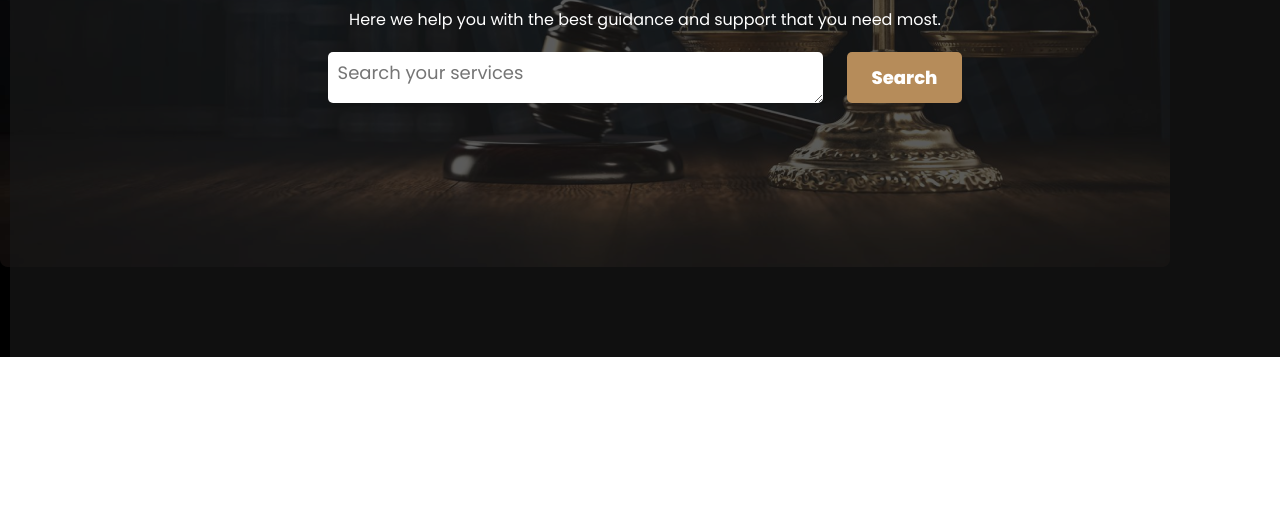
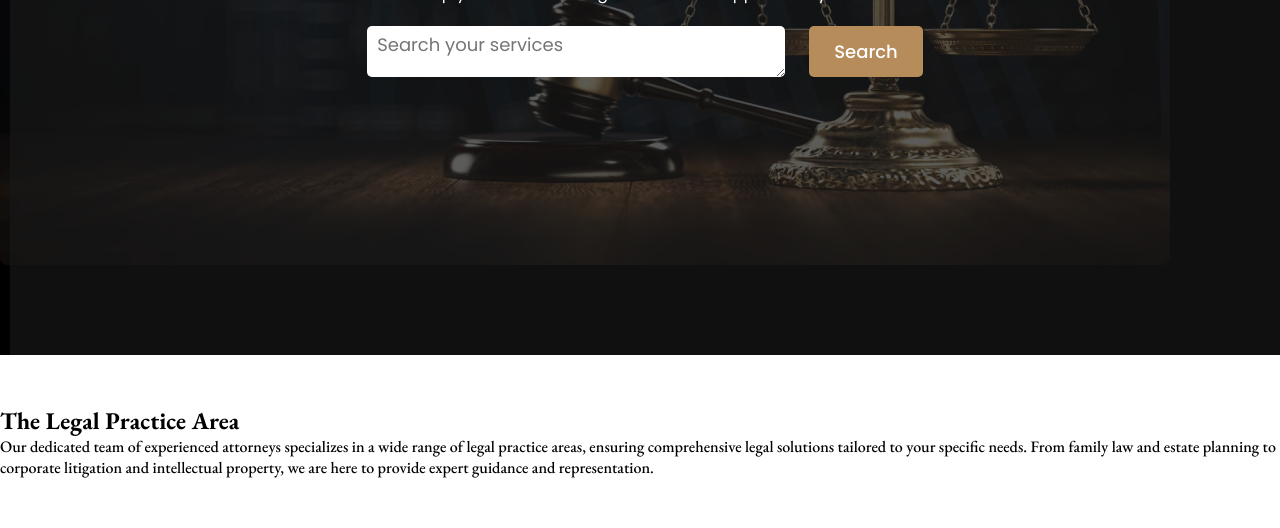
Before and after one commit to anupamahalder/Legal-Resolve-Website, a plain HTML site: page index.html in a window 1280 px wide. Shown: the part 376-904 px from the top of the page. Before the commit the page ends 800 px from the top, so only its background shows below. Drawn offline with nearby package versions, Linux system fonts and the light colour scheme.

Commit message:
Added new google fonts

```diff
--- a/index.html
+++ b/index.html
@@ -9,7 +9,10 @@
     <!-- Font style  -->
     <link rel="preconnect" href="https://fonts.googleapis.com">
     <link rel="preconnect" href="https://fonts.gstatic.com" crossorigin>
+    <!-- Google fonts poppins  -->
     <link href="https://fonts.googleapis.com/css2?family=Poppins:wght@400;500;700;800&display=swap" rel="stylesheet">
+    <!-- google fonts EB garamond  -->
+    <link href="https://fonts.googleapis.com/css2?family=EB+Garamond:wght@500;700;800&display=swap" rel="stylesheet">
 </head>
 <body>
     <!-- This is header section  -->
@@ -38,10 +41,15 @@
                     <p class="banner-text">Here we help you with the best guidance and support that you need most.</p>
                 </div>
                 <div class="btn-div">
-                    <textarea class="btn-white" name="" id="" cols="30" rows="1" placeholder="Search your services"></textarea>
+                    <textarea class="btn-white" name="" id="" cols="25" rows="1" placeholder="Search your services"></textarea>
                     <button class="btn-primary">Search</button>
                 </div>
             </div>
+        </section>
+        <!-- Legal practice area  -->
+        <section class="legal-practise">
+            <h1>The Legal Practice Area</h1>
+            <p>Our dedicated team of experienced attorneys specializes in a wide range of legal practice areas, ensuring comprehensive legal solutions tailored to your specific needs. From family law and estate planning to corporate litigation and intellectual property, we are here to provide expert guidance and representation.</p>
         </section>
     </main>
     <!-- This is footer section  -->
--- a/style.css
+++ b/style.css
@@ -1,7 +1,7 @@
 *{
     padding: 0;
     margin: 0;
-    font-family: 'Poppins', sans-serif;
+    font-family: 'EB Garamond', serif;
 }
 /* Header section design  */
 .header{
@@ -9,6 +9,7 @@
     justify-content: space-around;
     margin: 20px auto;
     color: #707070;
+    font-family: 'Poppins', sans-serif;
 }
 .flex-div{
     display: flex;
@@ -30,7 +31,9 @@
     border: none;
     border-radius: 5px;
     color: white;
-    font-weight: 800;
+    font-weight: 500;
+    font-family: 'Poppins', sans-serif;
+
 }
 .home{
     padding-right: 15px;
@@ -60,15 +63,17 @@
 }
 .banner-text{
     padding:20px 0;
+    font-family: 'Poppins', sans-serif;
 }
 .btn-white{
-    padding: 7px 10px;
+    padding: 5px 10px;
     border: none;
     border-radius: 5px;
     font-size: 18px;
     text-align: left;
     background-color: white;
     color: #707070;
+    font-family: 'Poppins', sans-serif;
     /* margin-top: 15px; */
 }
 .btn-div{
@@ -77,3 +82,8 @@
     justify-content: center;
     gap: 24px;
 }
+
+/* Legal practise area  */
+.legal-practise{
+    margin: 50px auto;
+}
```
